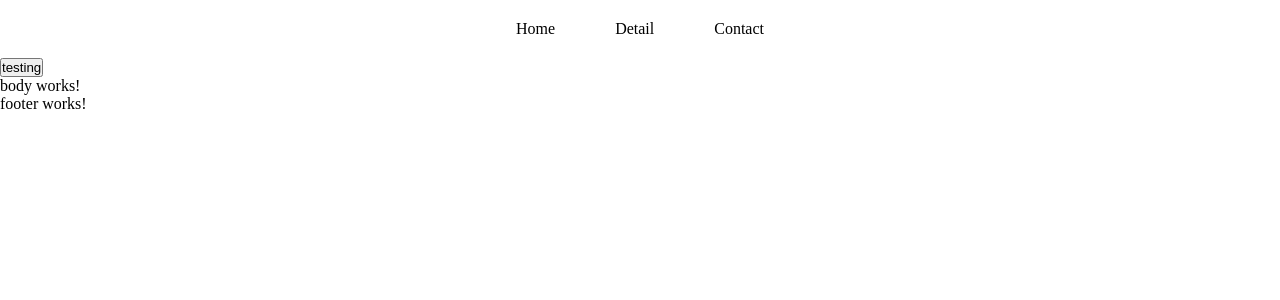
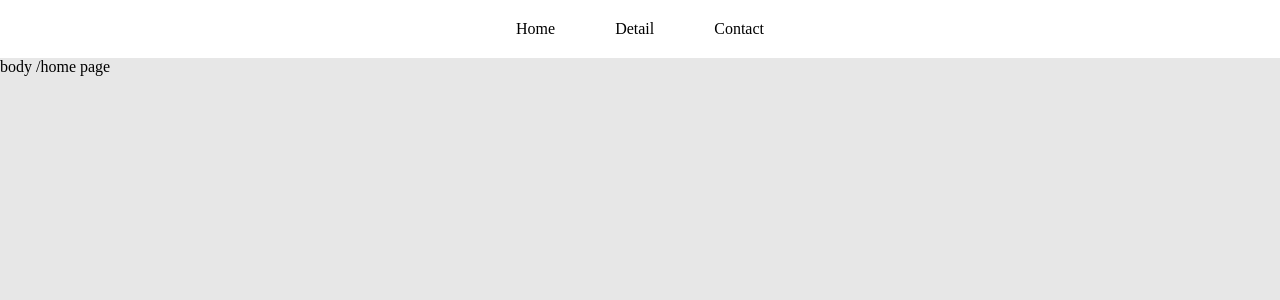
Before and after one commit to Kaung-Myat-Hun/angular-application, an Angular app: page / in a window 1280 px wide. Shown: the top 300 px of the page. Built offline with nearby package versions, Linux system fonts and the light colour scheme.

Commit message:
adding: angular class binding

```diff
--- a/src/app/app.component.html
+++ b/src/app/app.component.html
@@ -1,5 +1,4 @@
 <app-navbar></app-navbar>
 
-<button (click)="testing()">testing</button>
 <router-outlet></router-outlet>
 <app-footer></app-footer>
--- a/src/app/body/body.component.css
+++ b/src/app/body/body.component.css
@@ -0,0 +1,5 @@
+.main-container{
+  width: 100%;
+  height: 300vh;
+  background-color: #7f7f7f30;
+}
--- a/src/app/body/body.component.html
+++ b/src/app/body/body.component.html
@@ -1 +1,3 @@
-<p>body works!</p>
+<div class="main-container">
+	<p>body /home page</p>
+</div>
--- a/src/app/navbar/navbar.component.css
+++ b/src/app/navbar/navbar.component.css
@@ -2,6 +2,7 @@
   width: 100%;
   display: flex;
   justify-content: space-around;
+  background-color: #fff;
 }
 .navbar-list{
   display: flex;
@@ -22,3 +23,8 @@
 .activeButton{
   color: crimson !important;
 }
+.fix{
+  position: fixed;
+  top: 0;
+  left: 0;
+}
--- a/src/app/navbar/navbar.component.html
+++ b/src/app/navbar/navbar.component.html
@@ -1,4 +1,5 @@
-<nav class="nav-container">
+<nav [ngClass]="fix ? 'fix' : ''"
+	class="nav-container">
 	<ul class="navbar-list">
 		<li class="nav-items">
 			<a ariaCurrentWhenActive="page"
--- a/src/app/navbar/navbar.component.ts
+++ b/src/app/navbar/navbar.component.ts
@@ -1,10 +1,18 @@
-import { Component } from '@angular/core';
+import { Component, OnInit } from '@angular/core';
 
 @Component({
   selector: 'app-navbar',
   templateUrl: './navbar.component.html',
-  styleUrls: ['./navbar.component.css']
+  styleUrls: ['./navbar.component.css'],
 })
-export class NavbarComponent {
+export class NavbarComponent implements OnInit {
+  fix = false;
 
+  ngOnInit(): void {
+    //Called after the constructor, initializing input properties, and the first call to ngOnChanges.
+    //Add 'implements OnInit' to the class.
+    document.addEventListener('scroll', () => {
+      window.pageYOffset >= 65 ? (this.fix = true) : (this.fix = false);
+    });
+  }
 }
```
